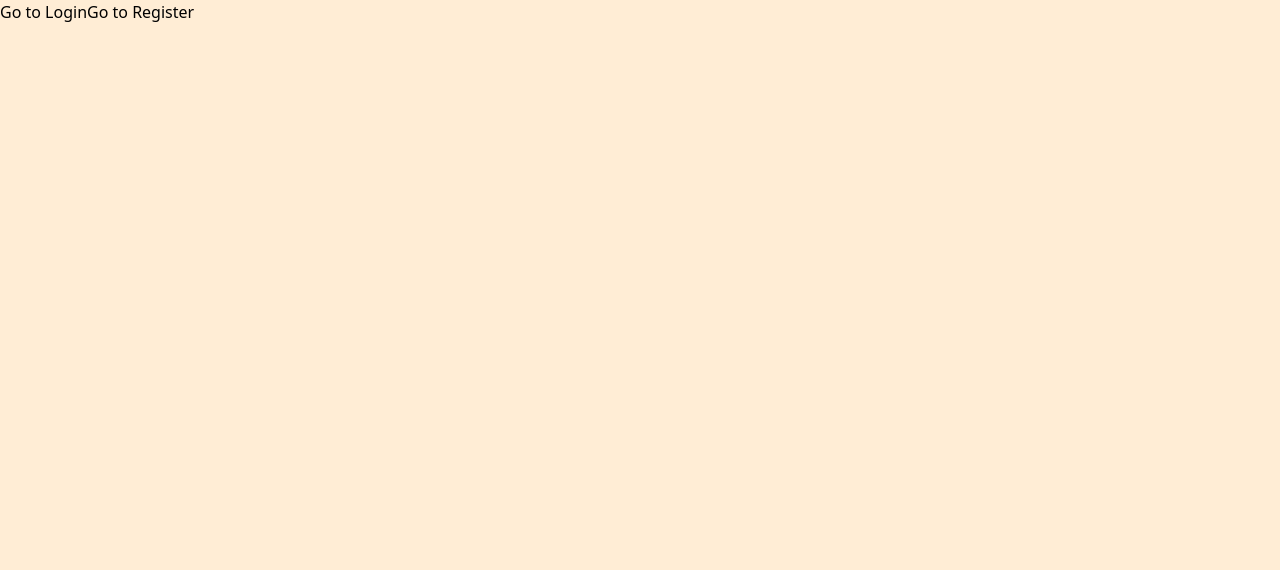
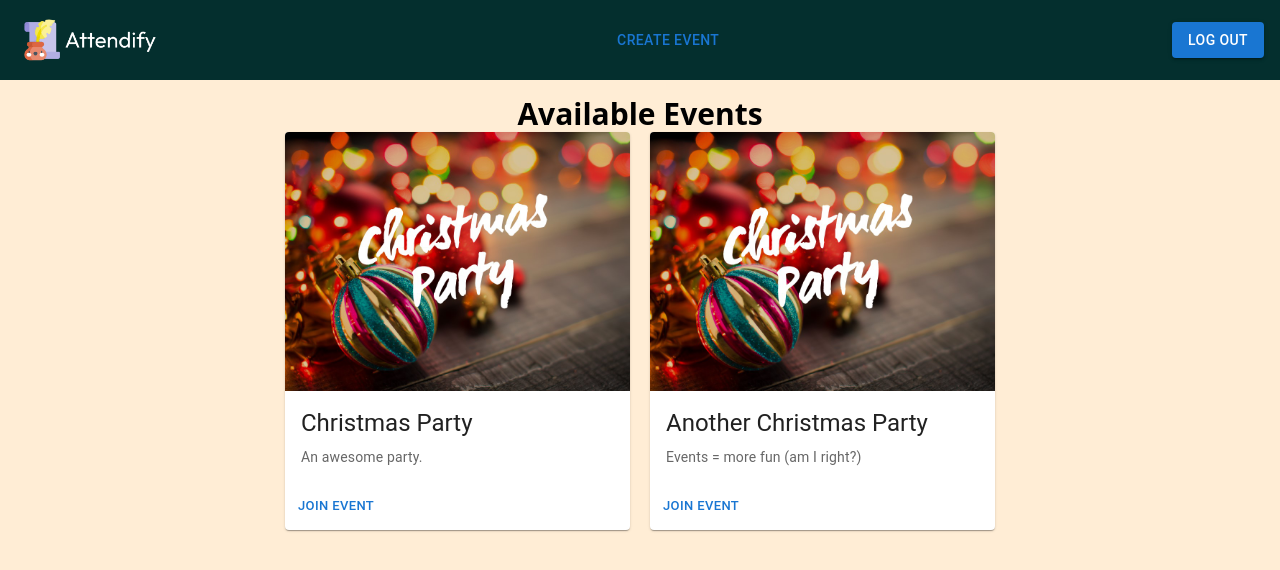
Before and after one commit to reeyyyxd/attendify, a React (Create React App) app: page /indexStudent in a window 1280 px wide. Shown: the top 570 px of the page. Built offline with nearby package versions, Linux system fonts and the light colour scheme.

Commit message:
another one

```diff
--- a/src/Login.js
+++ b/src/Login.js
@@ -45,7 +45,11 @@ export default function Login() {
       </Link>
         </form>
       </div>
-
+      <footer>
+      <Link to="/indexStudent" className="text-black hover:underline">
+       to front page
+      </Link>
+      </footer>
 
     </div>
   );
--- a/src/index.js
+++ b/src/index.js
@@ -1,7 +1,6 @@
 import React from 'react';
 import ReactDOM from 'react-dom/client';
 import './index.css';
-//import Login from './Login';
 import App from './App';
 import reportWebVitals from './reportWebVitals';
 
@@ -9,7 +8,6 @@ const root = ReactDOM.createRoot(document.getElementById('root'));
 root.render(
   <React.StrictMode>
     <App />
-    {/* <Login/> */}
   </React.StrictMode>
 );
 
--- a/src/indexStudent.js
+++ b/src/indexStudent.js
@@ -1,17 +1,80 @@
 import React from "react";
-import { Link } from "react-router-dom";
+import Card from '@mui/material/Card';
+import CardContent from '@mui/material/CardContent';
+import CardMedia from '@mui/material/CardMedia';
+import Typography from '@mui/material/Typography';
+import { Button, CardActionArea, CardActions } from '@mui/material';
+import event2 from "./assets/event2.jpg";
 import logoImg from "./assets/logo.png";
 
 export default function IndexStudent() {
   return (
-    <div className="h-screen w-full bg-orange-100 ">
-      {/* ... your existing code ... */}
-      <Link to="/login" className="text-black hover:underline">
-        Go to Login
-      </Link>
-      <Link to="/register" className="text-black hover:underline">
-        Go to Register
-      </Link>
+    <div className="h-screen w-full bg-orange-100">
+      <nav className="flex justify-between items-center bg-teal-950 p-4">
+        <img className="h-12" src={logoImg} alt="logo" />
+        <Button variant="text">Create Event</Button>
+        <Button variant="contained">Log Out</Button>
+      </nav>
+
+      <h1 className="text-3xl font-bold text-center mt-4">
+        Available Events
+      </h1>
+
+
+
+      <div className="flex justify-center items-center">
+        <Card sx={{ maxWidth: 345, margin: "0 10px" }}>
+          <CardActionArea>
+            <CardMedia
+              component="img"
+              height="200"
+              width="345"
+              image={event2}
+              alt="Event 1"
+              sx={{ objectFit: 'cover' }}
+            />
+            <CardContent>
+              <Typography gutterBottom variant="h5" component="div">
+                Christmas Party
+              </Typography>
+              <Typography variant="body2" color="text.secondary">
+                An awesome party.
+              </Typography>
+            </CardContent>
+          </CardActionArea>
+          <CardActions>
+            <Button size="small" color="primary">
+              Join Event
+            </Button>
+          </CardActions>
+        </Card>
+
+        <Card sx={{ maxWidth: 345, margin: "0 10px" }}>
+          <CardActionArea>
+            <CardMedia
+              component="img"
+              height="200"
+              width="345"
+              image={event2}
+              alt="Event 2"
+              sx={{ objectFit: 'cover' }}
+            />
+            <CardContent>
+              <Typography gutterBottom variant="h5" component="div">
+                Another Christmas Party
+              </Typography>
+              <Typography variant="body2" color="text.secondary">
+                Events = more fun (am I right?)
+              </Typography>
+            </CardContent>
+          </CardActionArea>
+          <CardActions>
+            <Button size="small" color="primary">
+              Join Event
+            </Button>
+          </CardActions>
+        </Card>
+      </div>
     </div>
   );
 }
```
Also changed, not shown: src/assets/event.jpg (added), src/assets/event2.jpg (added).
